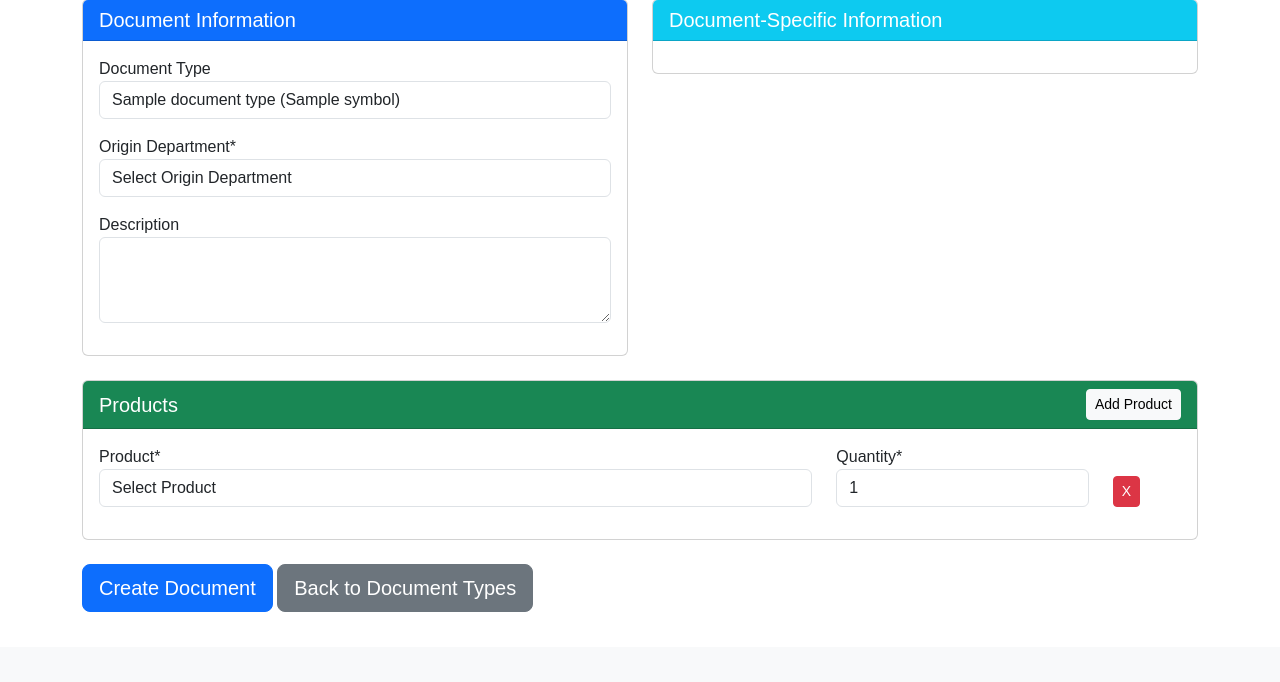
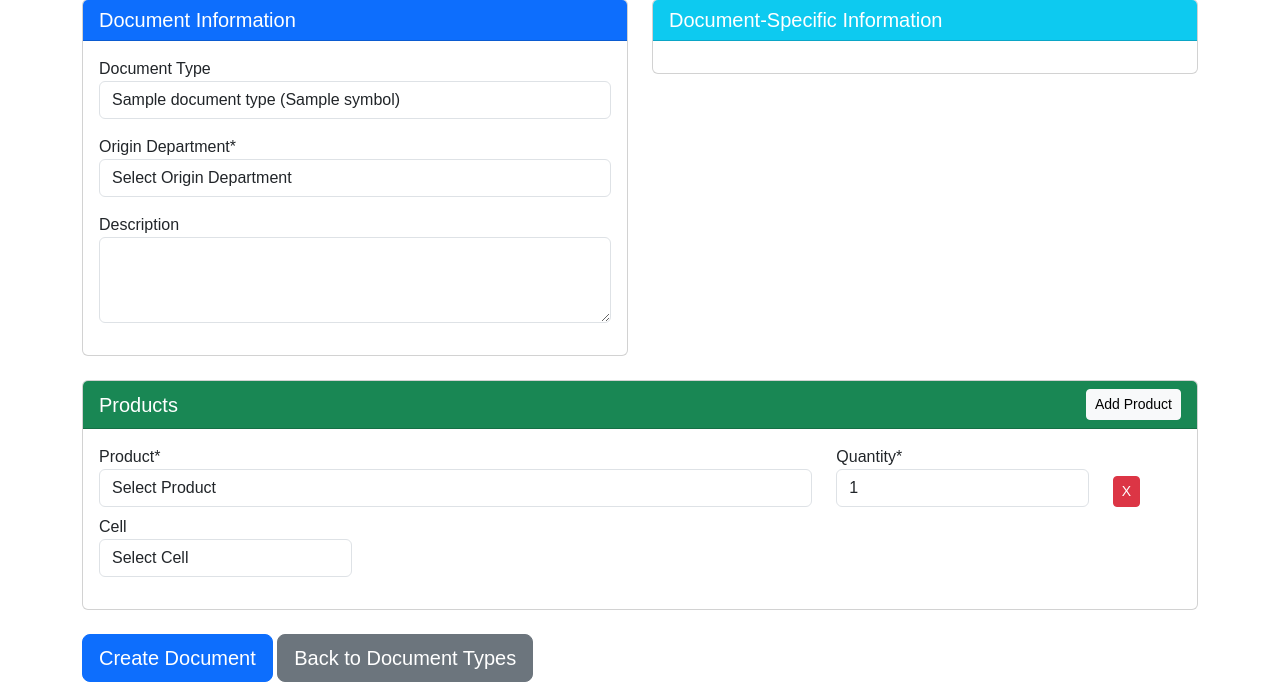
Before and after one commit to mysticum/wms, a Django app: template wmsprototype/templates/document_types/generic_document.html in a window 1280 px wide. Shown: the part 153-835 px from the top of the page. Before the commit the page ends 765 px from the top, so only its background shows below. Run offline with Django 5.2, Linux system fonts and the light colour scheme; the template is opened without the code that fills it: most values are stand-ins (such as "Sample title", 1, 10 or a date in 2020).

Commit message:
Fixes for document making

```diff
--- a/wmsprototype/templates/document_types/generic_document.html
+++ b/wmsprototype/templates/document_types/generic_document.html
@@ -107,6 +107,8 @@
                     {% if doc.document_type.symbol == 'MMO' %}
                       <option value="{{ doc.id }}">{{ doc.barcode }}</option>
                     {% endif %}
+                  {% empty %}
+                    <option value="">No MMO documents available</option>
                   {% endfor %}
                 </select>
               </div>
@@ -137,7 +139,9 @@
                     {% if doc.document_type.symbol == 'FVO' %}
                       <option value="{{ doc.id }}">{{ doc.barcode }}</option>
                     {% endif %}
-                  {% endfor %}
+                  {% empty %}
+                    <option value="">No FVO documents available</option>
+                    {% endfor %}
                 </select>
               </div>
             {% endif %}
@@ -152,6 +156,8 @@
                     {% if doc.document_type.symbol == 'ICO' and document_type.symbol == 'IC+' or doc.document_type.symbol == 'ICO' and document_type.symbol == 'IC-' or doc.document_type.symbol == 'IPO' and document_type.symbol == 'IP+' or doc.document_type.symbol == 'IPO' and document_type.symbol == 'IP-' %}
                       <option value="{{ doc.id }}">{{ doc.barcode }}</option>
                     {% endif %}
+                  {% empty %}
+                    <option value="">No {% if document_type.symbol == 'IC+' or document_type.symbol == 'IC-' %}ICO{% else %}IPO{% endif %} documents available</option>
                   {% endfor %}
                 </select>
               </div>
@@ -177,6 +183,8 @@
                     {% if doc.document_type.symbol == 'TRO' or doc.document_type.symbol == 'FVO' %}
                       <option value="{{ doc.id }}">{{ doc.barcode }}</option>
                     {% endif %}
+                  {% empty %}
+                    <option value="">No TRO/FVO documents available</option>
                   {% endfor %}
                 </select>
               </div>
@@ -261,6 +269,8 @@
                     {% if doc.document_type.symbol == 'ICO' or doc.document_type.symbol == 'IPO' %}
                       <option value="{{ doc.id }}">{{ doc.barcode }}</option>
                     {% endif %}
+                  {% empty %}
+                    <option value="">No ICO/IPO documents available</option>
                   {% endfor %}
                 </select>
               </div>
@@ -396,13 +406,13 @@
           <div class="card-body">
             <div id="products-container">
               <div class="product-row mb-3">
-                <div class="row">
+                <div class="row mb-2">
                   <div class="col-md-8">
                     <label>Product*</label>
                     <select class="form-control product-select" name="product_id" required>
                       <option value="">Select Product</option>
                       {% for product in products %}
-                        <option value="{{ product.id }}">{{ product.name }} {% if product.sku %}({{ product.sku }}){% endif %}</option>
+                        <option value="{{ product.id }}">{{ product.ean }} {{ product.name }} {% if product.sku %}({{ product.sku }}){% endif %}</option>
                       {% endfor %}
                     </select>
                   </div>
@@ -410,10 +420,45 @@
                     <label>Quantity*</label>
                     <input type="number" class="form-control" name="amount_required" min="1" value="1" required>
                   </div>
+                  {% if document_type.symbol == 'TRO' or document_type.symbol == 'FVO' or document_type.symbol == 'ICO' or document_type.symbol == 'IPO' or document_type.symbol == 'MMO' %}
+                  <div class="col-md-3">
+                    <label>Real quantity</label>
+                    <input type="number" class="form-control" name="amount_real" step="1" min="0">
+                  </div>
+                  {% endif %}
+                {% if document_type.symbol == 'MM' or document_type.symbol == 'FV' or document_type.symbol == 'WM+' or document_type.symbol == 'WM-' or document_type.symbol == 'PZ' or document_type.symbol == 'BO' %}
+                  <div class="col-md-3">
+                    <label>Expiration Date</label>
+                    <input type="date" class="form-control" name="expiration_date">
+                  </div>
+                  <div class="col-md-3">
+                    <label>Serial Number</label>
+                    <input type="text" class="form-control" name="serial" maxlength="45">
+                  </div>
+                </div>
+                {% endif %}
                   <div class="col-md-1 d-flex align-items-end">
                     <button type="button" class="btn btn-danger btn-sm remove-product">X</button>
                   </div>
                 </div>
+
+                <div class="row">
+                  <div class="col-md-3">
+                    <label>Cell</label>
+                    <select class="form-control" name="cell">
+                      <option value="">Select Cell</option>
+                      {% for dept in departments %}
+                        <optgroup label="{{ dept.name }} - {{ dept.warehouse.name }}">
+                          {% for cell in cells %}
+                            {% if cell.level.section.row.department.id == dept.id %}
+                              <option value="{{ cell.id }}">{{ cell }}</option>
+                            {% endif %}
+                          {% endfor %}
+                        </optgroup>
+                      {% endfor %}
+                    </select>
+                  </div>
+
               </div>
             </div>
           </div>
@@ -438,10 +483,30 @@
       const productRow = document.querySelector('.product-row').cloneNode(true);
 
       // Clear values
-      const selectElement = productRow.querySelector('select');
-      const inputElement = productRow.querySelector('input');
-      selectElement.value = '';
-      inputElement.value = '1';
+      const selects = productRow.querySelectorAll('select');
+      const inputs = productRow.querySelectorAll('input');
+
+      // Reset all selects
+      selects.forEach(select => {
+        if (select.name === 'product_id') {
+          select.value = '';
+        } else if (select.name === 'cell') {
+          select.value = '';
+        }
+      });
+
+      // Reset all inputs
+      inputs.forEach(input => {
+        if (input.name === 'amount_required') {
+          input.value = '1';
+        } else if (input.name === 'unit_price') {
+          input.value = '';
+        } else if (input.name === 'expiration_date') {
+          input.value = '';
+        } else if (input.name === 'serial') {
+          input.value = '';
+        }
+      });
 
       // Add remove button functionality
       productRow.querySelector('.remove-product').addEventListener('click', function() {
--- a/wmsprototype/wmsprototype/models.py
+++ b/wmsprototype/wmsprototype/models.py
@@ -176,7 +176,7 @@ class Product(models.Model):
         db_table = 'Products'
 
     def __str__(self):
-        return f"{self.name} ({self.sku or 'No SKU'})"
+        return f"{self.ean} {self.name} ({self.sku or 'No SKU'})"
 
 class Inventory(models.Model):
     product = models.ForeignKey(
@@ -261,7 +261,7 @@ class Document(models.Model):
         on_delete=models.PROTECT,
         db_column='document_type_id'
     )
-    number = models.IntegerField()
+    document_number = models.IntegerField()
     barcode = models.CharField(max_length=45)
     origin_department = models.ForeignKey(
         Department,
@@ -346,7 +346,7 @@ class Document(models.Model):
 
     def __str__(self):
         doc_type_symbol = self.document_type.symbol if self.document_type else 'N/A'
-        return f"Doc {self.document_number} (Type: {doc_type_symbol})"
+        return f"{self.barcode}"
 
     def update_status(self, status):
         self.current_status = status.name
--- a/wmsprototype/wmsprototype/views.py
+++ b/wmsprototype/wmsprototype/views.py
@@ -18,7 +18,7 @@ def actions(request):
 
 def select_document_type(request):
   """View for selecting document type before proceeding to create a specific document"""
-  document_types = DocumentType.objects.all()
+  document_types = DocumentType.objects.all().order_by('group', 'symbol')
 
   context = {
       'document_types': document_types,
```
Also changed, not shown: wmsprototype/templates/select_document_type.html (+31 -21 lines), wmsprototype/wmsprototype/services.py (+5 -5 lines), wmsprototype/db.sqlite3.
